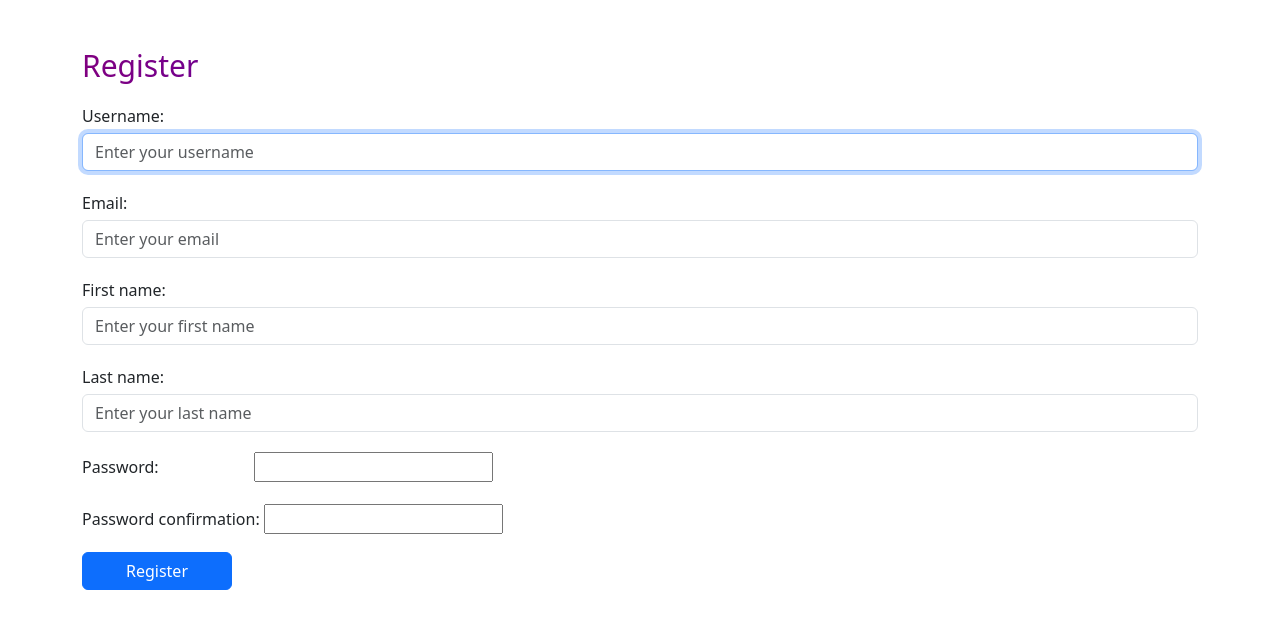
After one commit to gauripaturkar16/RealTimePrivateChatAPI, a Django app: page /register/ in a window 1280 px wide. The commit adds this page. Shown: the top 629 px of the page. Run offline with Django 4.2, Linux system fonts and the light colour scheme; parts of the project's set-up code (start-up, migrations or seed data) failed here and were passed over; some libraries are stand-ins or nearby versions.

Commit message:
add registeration pg , profile pg, login pg css

```diff
--- a/app/form.py
+++ b/app/form.py
@@ -2,7 +2,13 @@
 from django import forms
 from django.contrib.auth.forms import AuthenticationForm
 
-from .models import Message
+from .models import Message, UProfile
+
+
+class UserProfileForm(forms.ModelForm):
+    class Meta:
+        model = UProfile
+        fields = ['profile_picture', 'bio', 'location']
 
 
 class MessageForm(forms.ModelForm):
@@ -13,3 +19,40 @@ class MessageForm(forms.ModelForm):
 class ChatLoginForm(AuthenticationForm):
     username = forms.CharField(widget=forms.TextInput(attrs={'class': 'form-control', 'placeholder': 'Username'}))
     password = forms.CharField(widget=forms.PasswordInput(attrs={'class': 'form-control', 'placeholder': 'Password'}))
+
+from django import forms
+from django.contrib.auth.forms import UserCreationForm
+from django.contrib.auth.models import User
+
+
+class RegisterForm(UserCreationForm):
+    email = forms.EmailField(required=True, widget=forms.EmailInput(attrs={
+        'class': 'form-control',
+        'placeholder': 'Enter your email'
+    }))
+    first_name = forms.CharField(max_length=30, required=False, widget=forms.TextInput(attrs={
+        'class': 'form-control',
+        'placeholder': 'Enter your first name'
+    }))
+    last_name = forms.CharField(max_length=30, required=False, widget=forms.TextInput(attrs={
+        'class': 'form-control',
+        'placeholder': 'Enter your last name'
+    }))
+
+    class Meta:
+        model = User
+        fields = ['username', 'email', 'first_name', 'last_name', 'password1', 'password2']
+        widgets = {
+            'username': forms.TextInput(attrs={'class': 'form-control', 'placeholder': 'Enter your username'}),
+            'password1': forms.PasswordInput(attrs={'class': 'form-control', 'placeholder': 'Enter your password'}),
+            'password2': forms.PasswordInput(attrs={'class': 'form-control', 'placeholder': 'Confirm your password'}),
+        }
+
+    def save(self, commit=True):
+        user = super(RegisterForm, self).save(commit=False)
+        user.email = self.cleaned_data['email']
+        user.first_name = self.cleaned_data.get('first_name')
+        user.last_name = self.cleaned_data.get('last_name')
+        if commit:
+            user.save()
+        return user
--- /dev/null
+++ b/app/templates/register.html
@@ -0,0 +1,199 @@
+{% comment %} {% extends "login.html" %}
+
+{% load widget_tweaks %}
+
+{% block content %} {% endcomment %}
+{% comment %} <style>
+    button {
+        font-size: 20px;
+        color: beige;
+        background-color: transparent;
+        border: 4px solid beige;
+        width: 150px;
+        border-radius: 20px;
+    }
+
+    .mb-4{
+        margin-top: 50px;
+        height: 300px;
+        width: 500px;
+        border: 2px solid #000080;
+        border-radius: 20px;
+        background: #b1c6e7;
+        padding: 50px;
+    }
+    .line{
+
+        padding-bottom: 5px;
+        background: -webkit-linear-gradient(180deg,yellow, purple);
+        -webkit-background-clip: text;
+        -webkit-text-fill-color: transparent;
+        font-size: 20px;
+
+    }
+    .line input{
+        background: transparent;
+       border-radius: 5px;
+       padding: 5px;
+    }
+    .card{
+        margin-bottom: 200px;
+    }
+    h2 {
+        font-size: 30px;
+        background: -webkit-linear-gradient(180deg,blue, purple);
+        -webkit-background-clip: text;
+        -webkit-text-fill-color: transparent;
+      }
+</style>
+<center>
+<div class="card mx-auto" style="width: 40rem;">
+
+    <div class="card-body">
+
+        <h2 class="card-title mb-3">
+            Hey there! Register here...
+        </h2>
+
+        <form method="POST">
+
+            {% csrf_token %}
+            <div class="mb-4">
+
+<div class="line">
+    <label for="exampleInputEmail1" class="form-label">Email-Id</label>&nbsp;&nbsp;&nbsp;&nbsp;&nbsp;&nbsp;&nbsp;&nbsp;&nbsp;&nbsp;&nbsp;&nbsp;&nbsp;&nbsp;&nbsp;&nbsp;&nbsp;&nbsp;&nbsp;&nbsp;
+    {% render_field form.email class="form-control" %}
+
+</div>
+            <br>
+            <br>
+
+                <div class="line">
+                    <label for="exampleInputEmail1" class="form-label">Username</label>&nbsp;&nbsp;&nbsp;&nbsp;&nbsp;&nbsp;&nbsp;&nbsp;&nbsp;&nbsp;&nbsp;&nbsp;&nbsp;&nbsp;&nbsp;&nbsp;
+                {% render_field form.username class="form-control" %}
+                </div>
+
+            <br>
+            <br>
+
+               <div class="line">
+                <label for="exampleInputEmail1" class="form-label">Password</label>&nbsp;&nbsp;&nbsp;&nbsp;&nbsp;&nbsp;&nbsp;&nbsp;&nbsp;&nbsp;&nbsp;&nbsp;&nbsp;&nbsp;&nbsp;&nbsp;
+                {% render_field form.password1 class="form-control" %}
+            </div>
+
+            <br>
+            <br>
+            <div class="line">
+
+                <label for="exampleInputEmail1" class="form-label">Confirm password</label>&nbsp;&nbsp;&nbsp;&nbsp;&nbsp;
+                {% render_field form.password2 class="form-control" %}
+            </div>
+            <br>
+            <br>
+            <button class="btn btn-primary">Submit</button>
+            </div>
+        </form>
+
+    </div>
+</div>
+</center> {% endcomment %}
+{% comment %} {%endblock content%} {% endcomment %}
+
+<!DOCTYPE html>
+<html>
+<head>
+    <title>Register</title>
+    <link rel="stylesheet" href="https://cdn.jsdelivr.net/npm/bootstrap@5.3.0/dist/css/bootstrap.min.css">
+    <style>
+        button {
+            font-size: 20px;
+            color: beige;
+            background-color: transparent;
+            border: 4px solid beige;
+            width: 150px;
+            border-radius: 20px;
+        }
+
+        .form-group{
+            margin-top: 20px;
+
+
+
+
+        }
+        .form-group label{
+            margin-bottom: 5px;
+
+
+
+
+        }
+
+
+        .line{
+
+            padding-bottom: 5px;
+            background: -webkit-linear-gradient(180deg,yellow, purple);
+            -webkit-background-clip: text;
+            -webkit-text-fill-color: transparent;
+            font-size: 20px;
+
+        }
+        .line input{
+            background: transparent;
+           border-radius: 5px;
+           padding: 5px;
+        }
+        .card{
+            margin-bottom: 200px;
+        }
+        h2 {
+            font-size: 30px;
+            background: -webkit-linear-gradient(180deg,blue, purple);
+            -webkit-background-clip: text;
+            -webkit-text-fill-color: transparent;
+          }
+    </style>
+</head>
+<body>
+<div class="container mt-5">
+    <h2>Register</h2>
+    <form method="post" novalidate>
+        {% csrf_token %}
+        {{ form.non_field_errors }}
+        <div class="form-group">
+            {{ form.username.label_tag }}
+            {{ form.username }}
+            {{ form.username.errors }}
+        </div>
+        <div class="form-group">
+            {{ form.email.label_tag }}
+            {{ form.email }}
+            {{ form.email.errors }}
+        </div>
+        <div class="form-group">
+            {{ form.first_name.label_tag }}
+            {{ form.first_name }}
+            {{ form.first_name.errors }}
+        </div>
+        <div class="form-group">
+            {{ form.last_name.label_tag }}
+            {{ form.last_name }}
+            {{ form.last_name.errors }}
+        </div>
+        <div class="form-group">
+            {{ form.password1.label_tag }}&nbsp;&nbsp;&nbsp;&nbsp;&nbsp;&nbsp;&nbsp;&nbsp;&nbsp;&nbsp;&nbsp;&nbsp;&nbsp;&nbsp;&nbsp;&nbsp;&nbsp;&nbsp;&nbsp;&nbsp;&nbsp;&nbsp;
+            {{ form.password1 }}
+            {{ form.password1.errors }}
+        </div>
+        <div class="form-group">
+            {{ form.password2.label_tag }}
+            {{ form.password2 }}
+            {{ form.password2.errors }}
+        </div>
+        <button type="submit" class="btn btn-primary mt-3">Register</button>
+
+    </form>
+</div>
+</body>
+</html>
--- a/app/urls.py
+++ b/app/urls.py
@@ -4,12 +4,13 @@ from django.urls import path
 
 from . import views
 from .form import ChatLoginForm
-from .views import upload_file
+from .views import profile_view, upload_file
 
 urlpatterns = [
     path('login/', auth_views.LoginView.as_view(template_name='login.html', authentication_form=ChatLoginForm), name='login'),
     path('index/', views.index, name='index'),
     path('logout/',views.logout_view,name='logout'),
     path('upload_file/', upload_file, name='upload_file'),
-
+ path('profile/', profile_view, name='profile'),
+ path('register/', views.register_view, name='register'),
 ]
--- a/app/views.py
+++ b/app/views.py
@@ -1,31 +1,3 @@
-# from django.contrib.auth import logout
-# from django.contrib.auth.decorators import login_required
-# from django.contrib.auth.models import User
-# from django.shortcuts import redirect, render
-
-# from app.models import Mychats
-
-# # Create your views here.
-
-# @login_required
-# def chat_home(request):
-#     return render(request, 'index.html')
-
-# @login_required
-# def index(request):
-#     frnd_name = request.GET.get('user',None)
-#     mychats_data = None
-#     if frnd_name:
-#         if User.objects.filter(username=frnd_name).exists() and Mychats.objects.filter(me=request.user,frnd=User.objects.get(username=frnd_name)).exists():
-#             frnd_ = User.objects.get(username=frnd_name)
-#             mychats_data = Mychats.objects.get(me=request.user,frnd=frnd_).chats
-#     frnds = User.objects.exclude(pk=request.user.id)
-#     return render(request,'index.html',{'my':mychats_data,'chats': mychats_data,'frnds':frnds})
-
-# @login_required
-# def logout_view(request):
-#     logout(request)
-#     return redirect('login')
 
 from django.contrib.auth import logout
 from django.contrib.auth.decorators import login_required
@@ -37,7 +9,24 @@ from django.views.decorators.csrf import csrf_exempt
 
 from app.models import Message, Mychats
 
-from .form import MessageForm
+from .form import MessageForm, UserProfileForm
+from .models import UProfile
+
+
+@login_required
+def profile_view(request):
+    # Get or create the user profile
+    user_profile, created = UProfile.objects.get_or_create(user=request.user)
+
+    if request.method == "POST":
+        form = UserProfileForm(request.POST, request.FILES, instance=user_profile)
+        if form.is_valid():
+            form.save()
+            return redirect('profile')  # Redirect to the profile page after saving
+    else:
+        form = UserProfileForm(instance=user_profile)
+
+    return render(request, 'profile.html', {'form': form, 'user_profile': user_profile})
 
 
 def send_message(request):
@@ -145,6 +134,34 @@ def upload_file(request):
         return JsonResponse({'attachment': filename})
     return JsonResponse({'error': 'File upload failed'}, status=400)
 
+# def register_view(request):
+#     return render(request, 'register.html')
+
+# from django.conf import settings
+# from django.shortcuts import redirect
+
+
+# def some_view(request):
+#     return redirect(settings.REGISTER_URL)
+
+from django.contrib import messages
+from django.shortcuts import redirect, render
+
+from .form import RegisterForm
+
+
+def register_view(request):
+    if request.method == 'POST':
+        form = RegisterForm(request.POST)
+        if form.is_valid():
+            form.save()
+            messages.success(request, 'Account created successfully!')
+            return redirect('login')  # Replace 'login' with your login page URL name
+        else:
+            messages.error(request, 'Please correct the errors below.')
+    else:
+        form = RegisterForm()
+    return render(request, 'register.html', {'form': form})
 
 @login_required
 def logout_view(request):
--- a/scalable_chat_app/settings.py
+++ b/scalable_chat_app/settings.py
@@ -32,7 +32,7 @@ LOGIN_REDIRECT_URL = '/index/'
 # LOGOUT_REDIRECT_URL = '/'
 LOGIN_URL = '/login/'
 
-
+REGISTER_URL = '/register/'  # URL for the user registration page
 
 # Application definition
 
@@ -47,6 +47,7 @@ INSTALLED_APPS = [
     'django.contrib.messages',
     'django.contrib.staticfiles',
     'app',
+    'crispy_forms',
 
 ]
 
```
Also changed, not shown: app/models.py (+14 -1 lines), app/templates/index.html (+10 -0 lines), app/templates/login.html (+69 -8 lines), app/templates/profile.html (added, +29 -0 lines), app/migrations/0008_userprofile.py (added), app/migrations/0009_userprofile_location_alter_userprofile_user.py (added), app/migrations/0010_rename_userprofile_uprofile.py (added), db.sqlite3.
